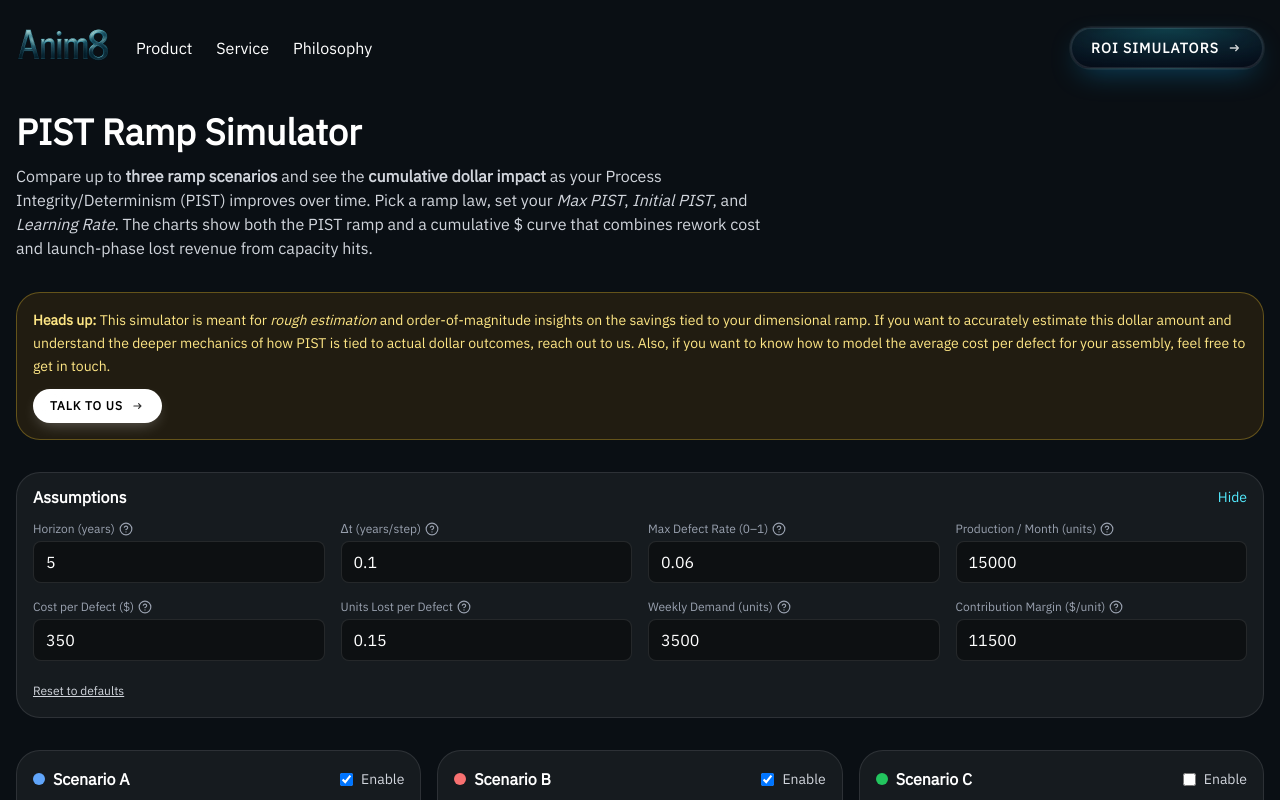
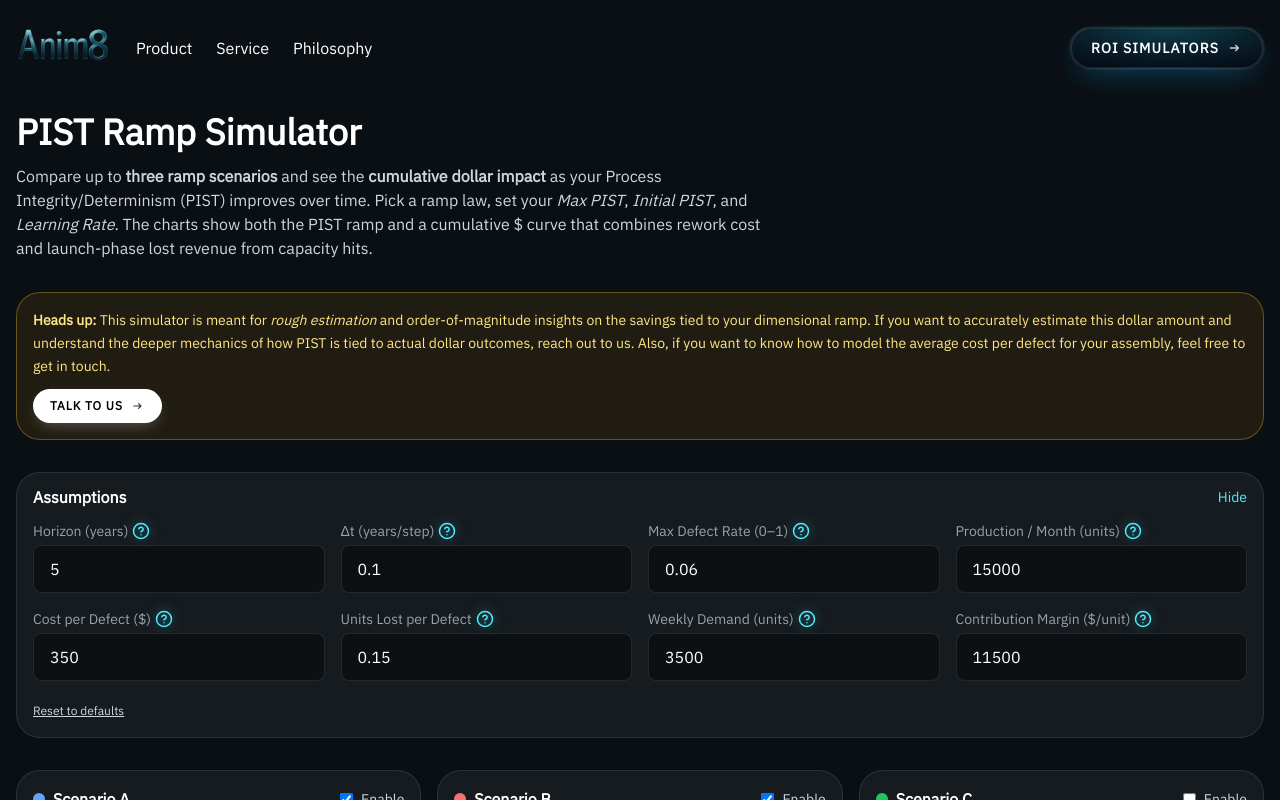
Before and after one commit to Anim-8/anim8-web-app, a React (Vite) app: page /simulators in a window 1280 px wide. Both pictures are taken after a click on the button "Edit". Shown: the top 800 px of the page. Built offline with nearby package versions, Linux system fonts and the light colour scheme.

Commit message:
increase tooltip brightness and text box size

```diff
--- a/src/simulator/components/AssumptionsPanel.tsx
+++ b/src/simulator/components/AssumptionsPanel.tsx
@@ -31,6 +31,7 @@ export default function AssumptionsPanel({
                 <div className="px-4 pb-4">
                     <div className="grid md:grid-cols-4 gap-4">
                         <NumberField
+                            size="lg"
                             label="Horizon (years)"
                             value={econ.horizonYears}
                             step={0.5}
@@ -40,6 +41,7 @@ export default function AssumptionsPanel({
                         />
 
                         <NumberField
+                            size="lg"
                             label="Δt (years/step)"
                             value={econ.dtYears}
                             step={0.05}
@@ -50,6 +52,7 @@ export default function AssumptionsPanel({
                         />
 
                         <NumberField
+                            size="lg"
                             label="Max Defect Rate (0–1)"
                             value={econ.maxDefectRate}
                             step={0.001}
@@ -60,6 +63,7 @@ export default function AssumptionsPanel({
                         />
 
                         <NumberField
+                            size="lg"
                             label="Production / Month (units)"
                             value={econ.productionPerMonth}
                             step={500}
@@ -69,6 +73,7 @@ export default function AssumptionsPanel({
                         />
 
                         <NumberField
+                            size="lg"
                             label="Cost per Defect ($)"
                             value={econ.costPerDefect}
                             step={50}
@@ -78,6 +83,7 @@ export default function AssumptionsPanel({
                         />
 
                         <NumberField
+                            size="lg"
                             label="Units Lost per Defect"
                             value={econ.defectCapacityHit}
                             step={0.01}
@@ -87,6 +93,7 @@ export default function AssumptionsPanel({
                         />
 
                         <NumberField
+                            size="lg"
                             label="Weekly Demand (units)"
                             value={econ.weeklyDemand}
                             step={100}
@@ -96,6 +103,7 @@ export default function AssumptionsPanel({
                         />
 
                         <NumberField
+                            size="lg"
                             label="Contribution Margin ($/unit)"
                             value={econ.contributionMargin}
                             step={250}
--- a/src/simulator/components/fields/NumberField.tsx
+++ b/src/simulator/components/fields/NumberField.tsx
@@ -1,6 +1,9 @@
+// src/simulator/components/fields/NumberField.tsx
 import React from "react";
 import Tooltip from "../../../components/ui/Tooltip";
 import { HelpCircle } from "lucide-react";
+
+type Size = "sm" | "md" | "lg";
 
 type Props = {
   label: string;
@@ -13,12 +16,19 @@ type Props = {
   className?: string;
   disabled?: boolean;
   helpText?: string;
-  tooltip?: React.ReactNode; // NEW
+  tooltip?: React.ReactNode;
+  size?: Size;
+};
+
+const SIZE_MAP: Record<Size, { input: string; label: string; icon: string }> = {
+  sm: { input: "px-3 py-2 text-sm h-9",  label: "text-xs",  icon: "h-3.5 w-3.5" },
+  md: { input: "px-3.5 py-2.5 text-sm h-10", label: "text-xs",  icon: "h-4 w-4" },
+  lg: { input: "px-4 py-3 text-base h-12",   label: "text-sm",  icon: "h-4.5 w-4.5" as any },
 };
 
 export default function NumberField({
   label, value, onChange, step = 1, min, max, placeholder,
-  className, disabled, helpText, tooltip,
+  className, disabled, helpText, tooltip, size = "md",
 }: Props) {
   const clamp = (x: number) => {
     let y = x;
@@ -26,14 +36,18 @@ export default function NumberField({
     if (typeof max === "number") y = Math.min(max, y);
     return y;
   };
+  const sz = SIZE_MAP[size];
 
   return (
     <div className={className}>
       <div className="flex items-center gap-1">
-        <label className="block text-xs text-gray-400 mb-1">{label}</label>
+        <label className={`block ${sz.label} text-gray-400 mb-1`}>{label}</label>
         {tooltip && (
           <Tooltip content={tooltip} side="top">
-            <HelpCircle className="mb-1 h-3.5 w-3.5 text-gray-400 hover:text-cyan-300" />
+            <HelpCircle
+              className={`${sz.icon} mb-1 text-cyan-300 hover:text-cyan-200 transition-colors
+                          drop-shadow-[0_0_6px_rgba(34,211,238,0.55)]`}
+            />
           </Tooltip>
         )}
       </div>
@@ -48,7 +62,8 @@ export default function NumberField({
         placeholder={placeholder}
         onChange={(e) => onChange(Number(e.target.value))}
         onBlur={(e) => onChange(clamp(Number(e.target.value)))}
-        className="w-full bg-black/40 border border-white/10 rounded-md px-3 py-2 text-white placeholder:text-gray-500 disabled:opacity-60"
+        className={`w-full bg-black/40 border border-white/10 rounded-md
+                    text-white placeholder:text-gray-500 disabled:opacity-60 ${sz.input}`}
       />
       {helpText && <p className="mt-1 text-[11px] text-gray-400">{helpText}</p>}
     </div>
```
